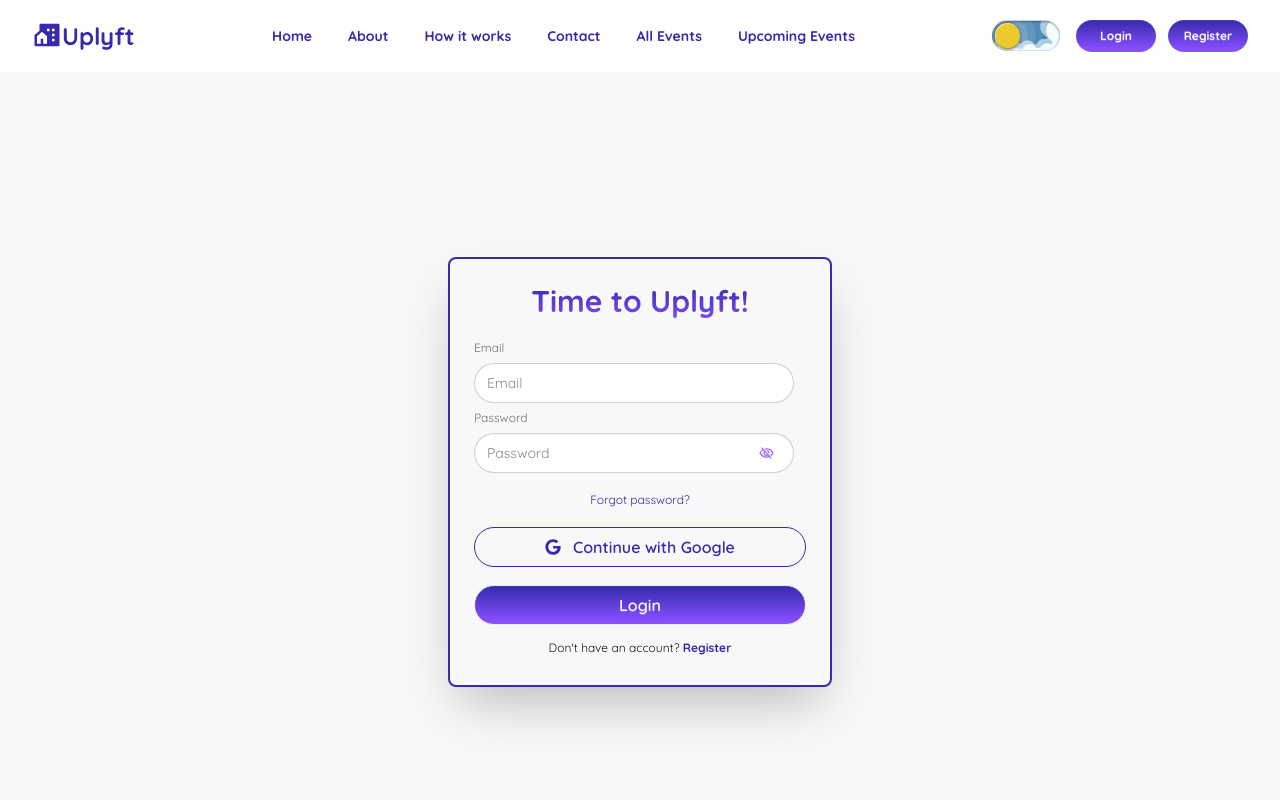
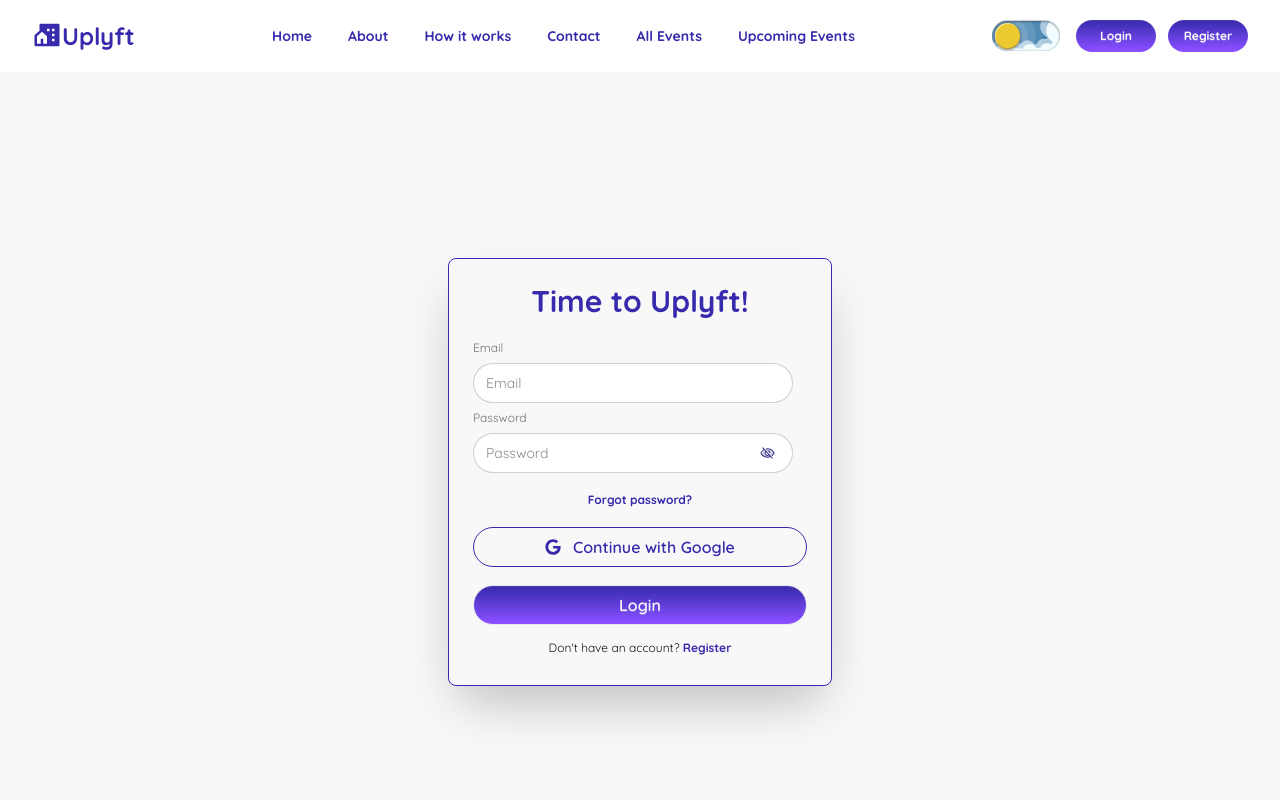
Before and after one commit to syedshafinahmed/Uplyft-Client, a React (Vite) app: page /login in a window 1280 px wide. Shown: the top 800 px of the page. Built offline with nearby package versions, Linux system fonts and the light colour scheme; no server answers.

Commit message:
Updated Login Page

```diff
--- a/src/Components/Login.jsx
+++ b/src/Components/Login.jsx
@@ -81,18 +81,18 @@ const Login = () => {
 
   return (
     <div className="hero bg-base-200 min-h-screen">
-      <div data-aos="fade-up" className="card bg-base-200 border-2 border-indigo-800 w-full max-w-sm shrink-0 shadow-2xl">
+      <div data-aos="fade-up" className="card bg-base-200 border border-indigo-800 dark:border-violet-600 w-full max-w-sm shrink-0 shadow-2xl">
         <div className="card-body">
-          <h1 className='text-3xl pb-2 text-center font-black bg-linear-to-b from-indigo-800 to-violet-500 bg-clip-text text-transparent'>Time to Uplyft!</h1>
+          <h1 className='text-3xl pb-2 text-center font-black text-indigo-800 dark:text-violet-600'>Time to Uplyft!</h1>
           <form onSubmit={handleLogIn}>
             <fieldset className="fieldset">
               <label className="label">Email</label>
-              <input type="email" name="email" className="input rounded-full focus:border-0 focus:outline-indigo-800" placeholder="Email" required />
+              <input type="email" name="email" className="input rounded-full focus:border-0 focus:outline-indigo-800 dark:focus:outline-violet-600" placeholder="Email" required />
 
               <label className="label">Password</label>
               <div className="relative">
-                <input type={showPassword ? "text" : "password"} name="password" className="input rounded-full focus:border-0 focus:outline-indigo-800" placeholder="Password" required />
-                <button type="button" onClick={() => setShowPassword(!showPassword)} className="absolute z-10 right-8 top-1/2 -translate-y-1/2 text-violet-500">
+                <input type={showPassword ? "text" : "password"} name="password" className="input rounded-full focus:border-0 focus:outline-indigo-800 dark:focus:outline-violet-600" placeholder="Password" required />
+                <button type="button" onClick={() => setShowPassword(!showPassword)} className="absolute z-10 right-8 top-1/2 -translate-y-1/2 text-indigo-900 dark:text-violet-600">
                   {showPassword ? (
                     <PiEyeDuotone size={15} />
                   ) : (
@@ -100,9 +100,9 @@ const Login = () => {
                   )}
                 </button>
               </div>
-              <div className='flex justify-center mt-3'><a className="link link-hover text-indigo-800">Forgot password?</a></div>
+              <div className='flex font-bold justify-center mt-3'><a className="link link-hover text-indigo-800 dark:text-violet-600">Forgot password?</a></div>
 
-              <button onClick={handleGoogleSignIn} className="btn text-base border border-indigo-800 text-indigo-800 mt-3 rounded-full">
+              <button onClick={handleGoogleSignIn} className="btn text-base border border-indigo-800 dark:border-violet-600 text-indigo-800 dark:text-violet-600 mt-3 rounded-full">
                 <div className='flex items-center gap-3'>
                   <FaGoogle />
                   <span>Continue with Google</span>
@@ -110,7 +110,7 @@ const Login = () => {
               </button>
 
               <button className="btn rounded-full text-base bg-linear-to-b from-indigo-800 to-violet-500 text-base-200 mt-3">Login</button>
-              <p className='mt-2 text-center'>Don't have an account? <NavLink to='/register' className='text-indigo-800 font-bold'>Register</NavLink></p>
+              <p className='mt-2 text-center'>Don't have an account? <NavLink to='/register' className='text-indigo-800 dark:text-violet-600 font-bold'>Register</NavLink></p>
             </fieldset>
           </form>
         </div>
```
